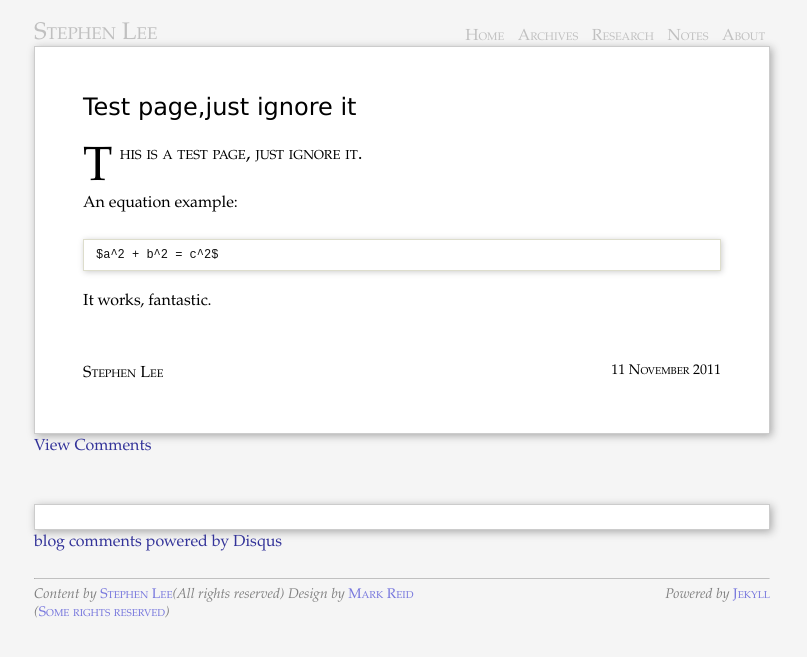
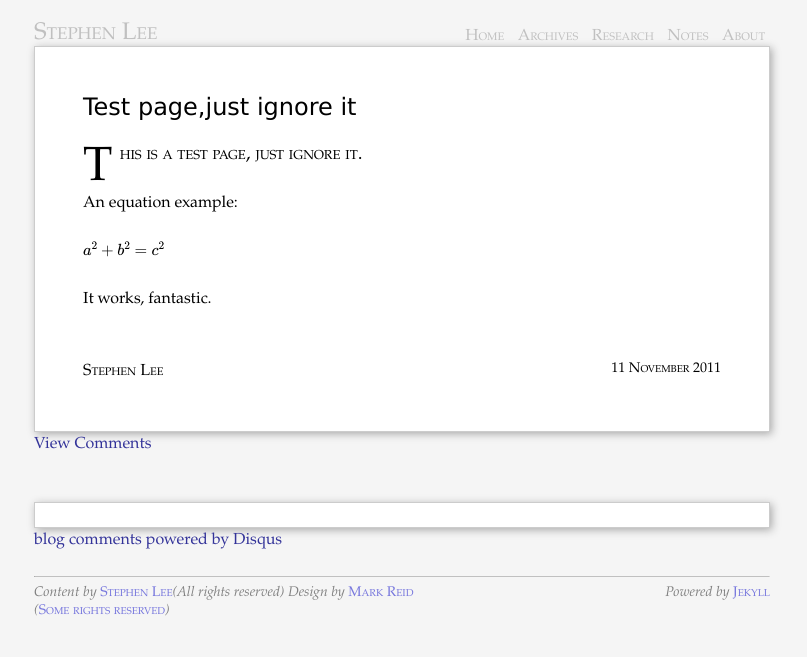
Before and after one commit to stephenLee/stephenlee.github.com, a Jekyll site: the page built from _posts/2011-11-11-test.md, in a window 1280 px wide. Shown: the top 657 px of the page, without its empty margins (238-1045 px from the left). Built offline with Jekyll 4.4.1, drawn with Linux system fonts in a browser that asks for light colours; formulas are drawn with MathJax 3; comment, search, counter and statistics services are not loaded.

Commit message:
add math support

```diff
--- a/_layouts/default.html
+++ b/_layouts/default.html
@@ -24,6 +24,9 @@
    <!-- Homepage CSS -->
    <link rel="stylesheet" href="/files/css/screen.css" type="text/css" />
 
+<!--Fonts from Google's Web font directory at http://google.com/webfonts -->
+<link href='http://fonts.googleapis.com/css?family=PT+Serif:regular,italic,bold,bolditalic' rel='stylesheet' type='text/css'>
+<link href='http://fonts.googleapis.com/css?family=PT+Sans:regular,italic,bold,bolditalic' rel='stylesheet' type='text/css'>
 
 <!-- mathjax config similar to math.stackexchange -->
 <script type="text/x-mathjax-config">
@@ -39,8 +42,8 @@
   "HTML-CSS": { preferredFont: "TeX", availableFonts: ["STIX","TeX"] }
 });
 </script>
+<script src="http://cdn.mathjax.org/mathjax/latest/MathJax.js?config=TeX-AMS_HTML" type="text/javascript"></script>
 
-   <script src="http://cdn.mathjax.org/mathjax/latest/MathJax.js?config=TeX-AMS_HTML" type="text/javascript"></script>
 
 </head>
 <body id="{{ page.section }}">
--- a/_posts/2011-11-11-test.md
+++ b/_posts/2011-11-11-test.md
@@ -12,7 +12,7 @@ This is a test page, just ignore it.
 An equation example:
 
 
-	$a^2 + b^2 = c^2$
+ $a^2 + b^2 = c^2$
 
 
 It works, fantastic.
```
Lines whose indentation alone changed are shown as unchanged.
